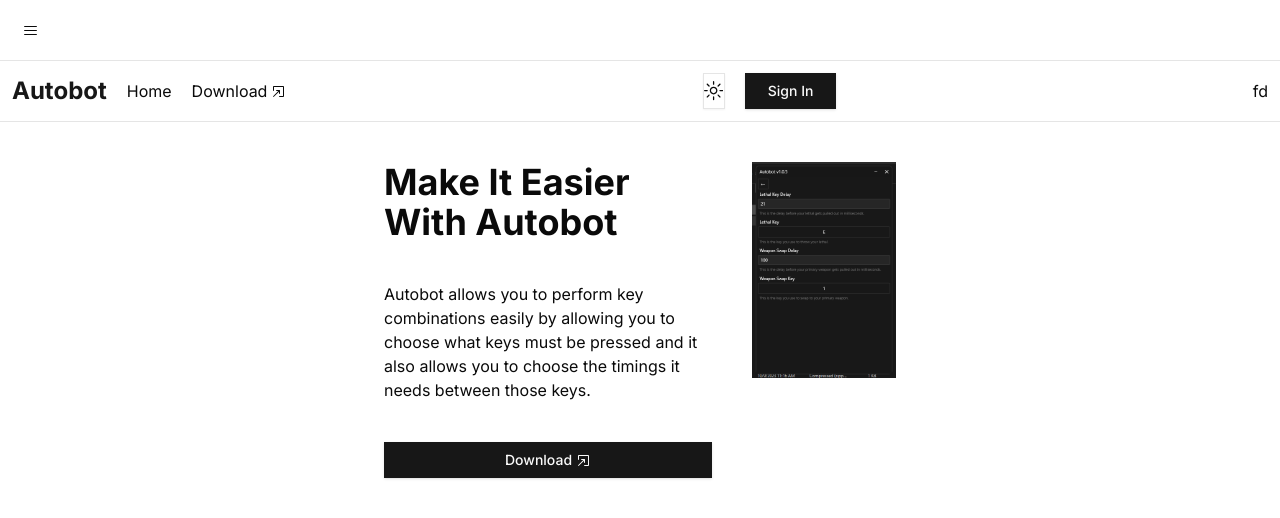
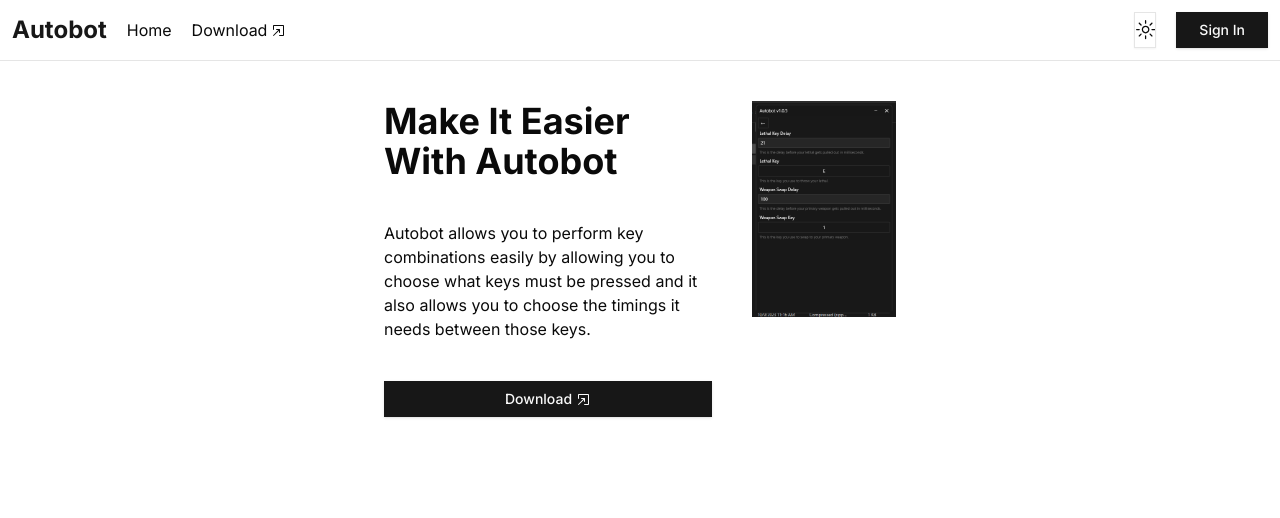
Before and after one commit to connor-davis/autobot.dev, a Next.js app: page / in a window 1280 px wide. Shown: the top 518 px of the page. Built offline with nearby package versions, Linux system fonts and the light colour scheme; no server answers.

Commit message:
Fix menu showing on lg

```diff
--- a/src/app/page.tsx
+++ b/src/app/page.tsx
@@ -9,7 +9,7 @@
 export default function Home() {
   return (
     <div className="flex flex-col w-screen h-screen">
-      <div className="flex items-center justify-between p-3 border-b border-border">
+      <div className="flex items-center justify-between p-3 border-b border-border lg:hidden">
         <Label className="text-2xl font-bold lg:hidden text-primary">
           <Link href="/">Autobot</Link>
         </Label>
@@ -50,7 +50,6 @@
             </SignInButton>
           </SignedOut>
         </div>
-        fd
       </div>
 
       <div className="flex flex-col w-full h-full px-10 overflow-y-auto lg:px-96">
```
